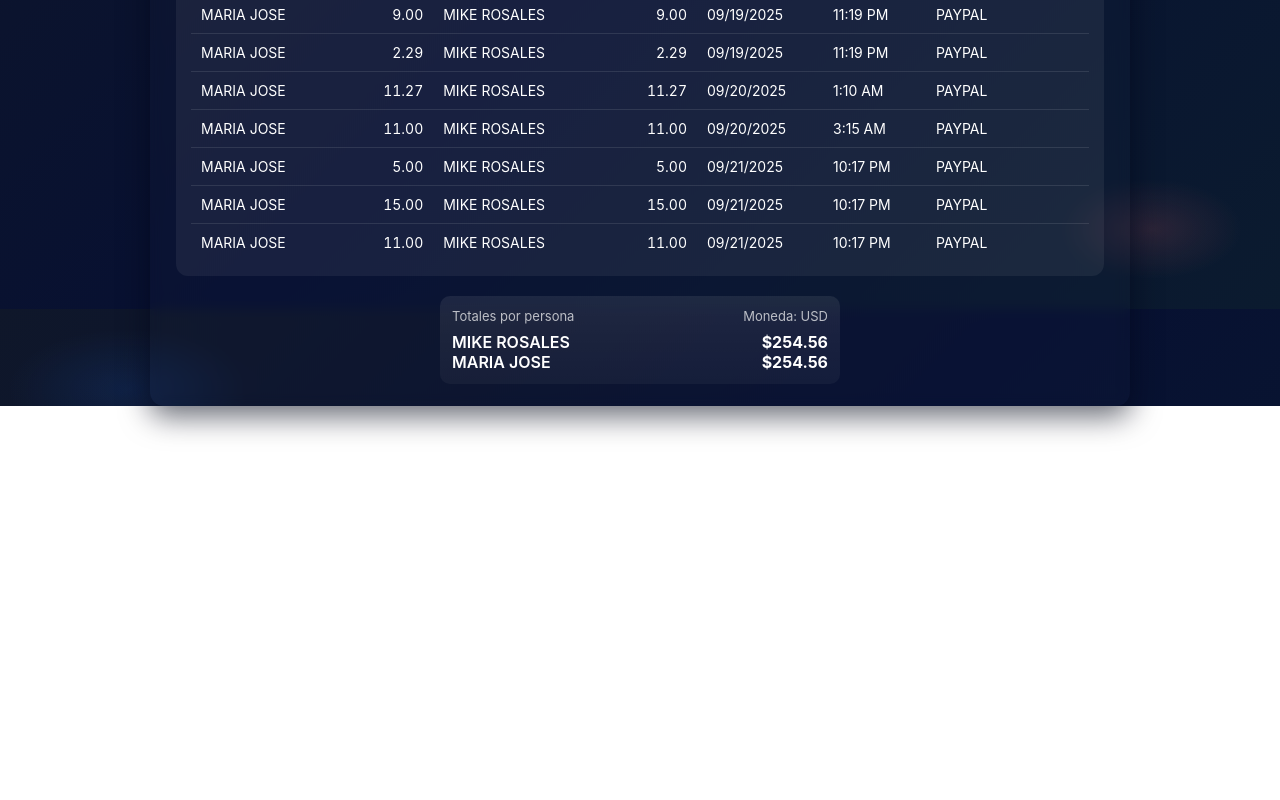
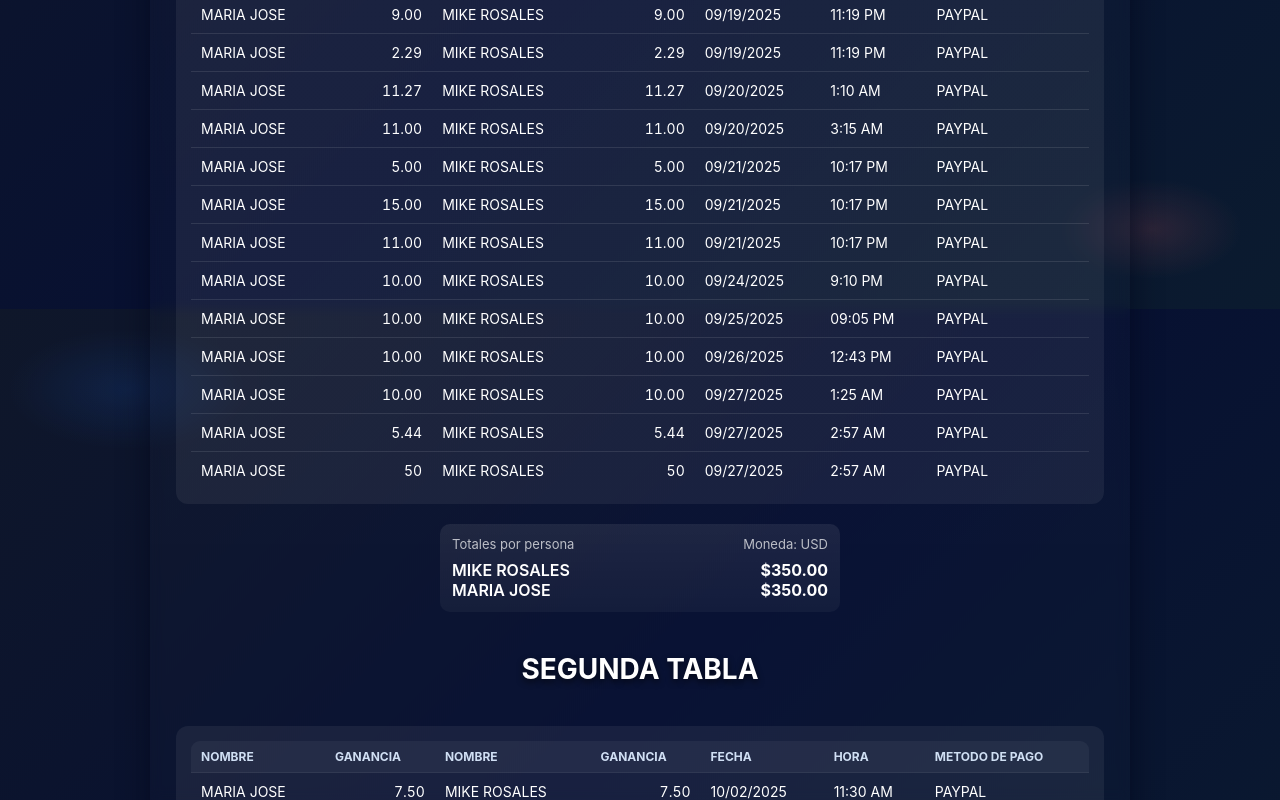
Before and after one commit to vanessafeet/salario-majito-mike, a plain HTML site: page index.html in a window 1280 px wide. Shown: the part 1291-2091 px from the top of the page. Before the commit the page ends 1697 px from the top, so only its background shows below. Drawn offline with Linux system fonts and the light colour scheme.

Commit message:
index.html

```diff
--- a/index.html
+++ b/index.html
@@ -37,8 +37,6 @@
       backdrop-filter: blur(6px);
       overflow:hidden;
     }
-
-    /* Header con imagen */
     .header{
       position:relative;
       width:100%;
@@ -60,8 +58,6 @@
       font-size:28px;
       text-shadow:0 3px 6px rgba(0,0,0,0.6);
     }
-
-    /* Título debajo del header */
     .page-title {
       text-align: center;
       color: #fff;
@@ -69,8 +65,6 @@
       margin: 20px 0;
       text-shadow: 0 3px 6px rgba(0,0,0,0.6);
     }
-
-    /* Contenido en columna centrada */
     .content {
       padding:22px;
       display: flex;
@@ -78,8 +72,6 @@
       align-items: center;
       gap: 20px;
     }
-
-    /* Tarjeta de la tabla */
     .card{
       background:var(--card);
       border-radius:12px;
@@ -87,13 +79,10 @@
       width:100%;
       max-width:900px;
     }
-
-    /* Wrapper para scroll en móviles */
     .table-wrapper {
       width: 100%;
       overflow-x: auto;
     }
-
     table{
       width:100%;
       border-collapse:collapse;
@@ -102,7 +91,7 @@
       overflow:hidden;
       border-radius:10px;
       animation:fadeIn 1s ease-in-out;
-      min-width: 600px; /* asegura scroll en móvil */
+      min-width: 600px;
     }
     thead th{
       font-size:12px;
@@ -120,14 +109,10 @@
     tbody tr:hover td{background:rgba(255,255,255,0.08);}
     .cell-num{text-align:right;font-variant-numeric:tabular-nums}
     .muted{opacity:0.7;font-size:13px}
-
-    /* Animaciones */
     @keyframes fadeIn {
       from {opacity:0; transform:translateY(15px);}
       to {opacity:1; transform:translateY(0);}
     }
-
-    /* Panel Totales */
     .totals{
       display:flex;
       flex-direction:column;
@@ -145,8 +130,6 @@
     .person{display:flex;justify-content:space-between;align-items:center}
     .name{font-weight:600}
     .value{font-weight:700}
-
-    /* Responsive para pantallas pequeñas */
     @media (max-width: 760px) {
       body { padding: 16px; }
       .header { height: 150px; }
@@ -158,8 +141,6 @@
       .total-card { padding: 10px; }
       .person .name, .person .value { font-size: 14px; }
     }
-
-    /* Muy pequeñas (<360px) */
     @media (max-width: 360px) {
       table { min-width: 500px; font-size: 11px; }
       .page-title { font-size: 20px; margin: 12px 0; }
@@ -173,11 +154,14 @@
       <img src="https://www.statuscake.com/kb/wp-content/uploads/2018/08/Telegram-logo.jpg" alt="Encabezado" />
     </div>
 
-    <!-- Título debajo del header -->
     <h1 class="page-title">Registro de pagos</h1>
+    <div class="content">
 
-    <div class="content">
-      <!-- Tabla centrada con scroll en móvil -->
+
+
+
+
+      <!-- Primera tabla -->
       <div class="card table-wrapper">
         <table id="payments-table" aria-label="Tabla de pagos">
           <thead>
@@ -192,7 +176,15 @@
             </tr>
           </thead>
           <tbody>
-            <tr>
+            <!-- Aquí van todas tus filas de la primera tabla -->
+
+
+
+
+
+
+
+ <tr>
               <td>MARIA JOSE</td>
               <td class="cell-num">2.50</td>
               <td>MIKE ROSALES</td>
@@ -551,12 +543,92 @@
             </tr>
 
 
+             <tr>
+              <td>MARIA JOSE</td>
+              <td class="cell-num">10.00</td>
+              <td>MIKE ROSALES</td>
+              <td class="cell-num">10.00</td>
+              <td>09/24/2025</td>
+              <td>9:10 PM</td>
+              <td>PAYPAL</td>
+            </tr>
+
+
+              <tr>
+              <td>MARIA JOSE</td>
+              <td class="cell-num">10.00</td>
+              <td>MIKE ROSALES</td>
+              <td class="cell-num">10.00</td>
+              <td>09/25/2025</td>
+              <td>09:05 PM</td>
+              <td>PAYPAL</td>
+            </tr>
+
+            <tr>
+              <td>MARIA JOSE</td>
+              <td class="cell-num">10.00</td>
+              <td>MIKE ROSALES</td>
+              <td class="cell-num">10.00</td>
+              <td>09/26/2025</td>
+              <td>12:43 PM</td>
+              <td>PAYPAL</td>
+            </tr>
+
+
+             <tr>
+              <td>MARIA JOSE</td>
+              <td class="cell-num">10.00</td>
+              <td>MIKE ROSALES</td>
+              <td class="cell-num">10.00</td>
+              <td>09/27/2025</td>
+              <td>1:25 AM</td>
+              <td>PAYPAL</td>
+            </tr>
+
+
+              <tr>
+              <td>MARIA JOSE</td>
+              <td class="cell-num">5.44</td>
+              <td>MIKE ROSALES</td>
+              <td class="cell-num">5.44</td>
+              <td>09/27/2025</td>
+              <td>2:57 AM</td>
+              <td>PAYPAL</td>
+            </tr>
+
+                <tr>
+              <td>MARIA JOSE</td>
+              <td class="cell-num">50</td>
+              <td>MIKE ROSALES</td>
+              <td class="cell-num">50</td>
+              <td>09/27/2025</td>
+              <td>2:57 AM</td>
+              <td>PAYPAL</td>
+            </tr>
+
+
+
+
+
+
+
+
+
+
+
+
+
+
+
+
+
+
 
           </tbody>
         </table>
       </div>
 
-      <!-- Totales centrados -->
+      <!-- Totales primera tabla -->
       <div class="totals">
         <div class="total-card">
           <div style="display:flex;justify-content:space-between;align-items:center;margin-bottom:8px">
@@ -567,29 +639,149 @@
           <div class="person"><div class="name">MARIA JOSE</div><div class="value" id="total-maria">$0.00</div></div>
         </div>
       </div>
+
+
+
+
+
+
+
+      <!-- Segunda tabla -->
+      <h1 class="page-title">SEGUNDA  TABLA </h1>
+      <div class="card table-wrapper">
+        <table id="new-payments-table" aria-label="Segunda tabla de pagos">
+          <thead>
+            <tr>
+              <th>NOMBRE</th>
+              <th>GANANCIA</th>
+              <th>NOMBRE</th>
+              <th>GANANCIA</th>
+              <th>FECHA</th>
+              <th>HORA</th>
+              <th>METODO DE PAGO</th>
+            </tr>
+          </thead>
+          <tbody>
+            <tr>
+              <td>MARIA JOSE</td>
+              <td class="cell-num">7.50</td>
+              <td>MIKE ROSALES</td>
+              <td class="cell-num">7.50</td>
+              <td>10/02/2025</td>
+              <td>11:30 AM</td>
+              <td>PAYPAL</td>
+            </tr>
+
+            <tr>
+              <td>MARIA JOSE</td>
+              <td class="cell-num">5.50</td>
+              <td>MIKE ROSALES</td>
+              <td class="cell-num">5.50</td>
+              <td>10/07/2025</td>
+              <td>1:15 PM</td>
+              <td>PAYPAL</td>
+            </tr>
+
+
+
+
+
+    <tr>
+              <td>MARIA JOSE</td>
+              <td class="cell-num">5.50</td>
+              <td>MIKE ROSALES</td>
+              <td class="cell-num">5.50</td>
+              <td>10/09/2025</td>
+              <td>1:15 PM</td>
+              <td>PAYPAL</td>
+            </tr>
+
+
+                <tr>
+              <td>MARIA JOSE</td>
+              <td class="cell-num">10.50</td>
+              <td>MIKE ROSALES</td>
+              <td class="cell-num">10.50</td>
+              <td>10/11/2025</td>
+              <td>1:15 PM</td>
+              <td>PAYPAL</td>
+            </tr>
+
+
+                <tr>
+              <td>MARIA JOSE</td>
+              <td class="cell-num">10.50</td>
+              <td>MIKE ROSALES</td>
+              <td class="cell-num">10.50</td>
+              <td>10/13/2025</td>
+              <td>10:15 PM</td>
+              <td>PAYPAL</td>
+            </tr>
+
+
+
+          <tr>
+              <td>MARIA JOSE</td>
+              <td class="cell-num">10.50</td>
+              <td>MIKE ROSALES</td>
+              <td class="cell-num">10.50</td>
+              <td>10/14/2025</td>
+              <td>7:45 PM</td>
+              <td>PAYPAL</td>
+            </tr>
+
+
+
+
+
+
+
+
+          </tbody>
+        </table>
+      </div>
+
+
+
+
+      <!-- Totales segunda tabla -->
+      <div class="totals">
+        <div class="total-card">
+          <div style="display:flex;justify-content:space-between;align-items:center;margin-bottom:8px">
+            <div class="muted">Totales por persona</div>
+            <div class="muted">Moneda: USD</div>
+          </div>
+          <div class="person"><div class="name">MIKE ROSALES</div><div class="value" id="total-mike2">$0.00</div></div>
+          <div class="person"><div class="name">MARIA JOSE</div><div class="value" id="total-maria2">$0.00</div></div>
+        </div>
+      </div>
+
     </div>
   </div>
 
   <script>
-    (function(){
-      const rows = Array.from(document.querySelectorAll('#payments-table tbody tr'));
-      const totals = {}
-      rows.forEach(tr=>{
+    function calcularTotales(tableId, mikeId, mariaId) {
+      const rows = Array.from(document.querySelectorAll(`#${tableId} tbody tr`));
+      const totals = {};
+      rows.forEach(tr => {
         const cells = tr.querySelectorAll('td');
-        const pairs = [0,2].map(i=>({name: cells[i].textContent.trim(), gain: parseFloat(cells[i+1].textContent.trim())||0}));
-        pairs.forEach(p=>{
+        const pairs = [0,2].map(i => ({name: cells[i].textContent.trim(), gain: parseFloat(cells[i+1].textContent.trim())||0}));
+        pairs.forEach(p => {
           if(!p.name) return;
-          totals[p.name] = (totals[p.name]||0) + p.gain;
+          totals[p.name] = (totals[p.name] || 0) + p.gain;
         });
       });
 
-      const mikeEl = document.getElementById('total-mike');
-      const mariaEl = document.getElementById('total-maria');
       const fmt = v => '$' + v.toFixed(2);
+      const mikeEl = document.getElementById(mikeId);
+      const mariaEl = document.getElementById(mariaId);
 
-      if(mikeEl) mikeEl.textContent = fmt(totals['MIKE ROSALES'] || totals['MIKE'] || 0);
+      if(mikeEl) mikeEl.textContent = fmt(totals['MIKE ROSALES'] || 0);
       if(mariaEl) mariaEl.textContent = fmt(totals['MARIA JOSE'] || 0);
-    })();
+    }
+
+    calcularTotales('payments-table','total-mike','total-maria');
+    calcularTotales('new-payments-table','total-mike2','total-maria2');
   </script>
 </body>
 </html>
```
